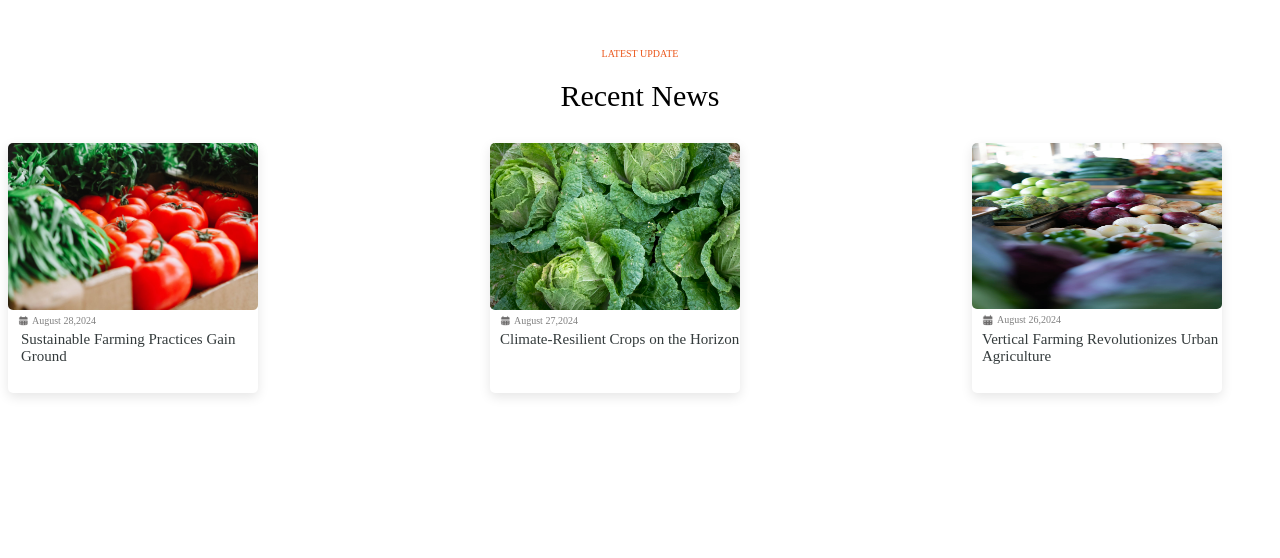
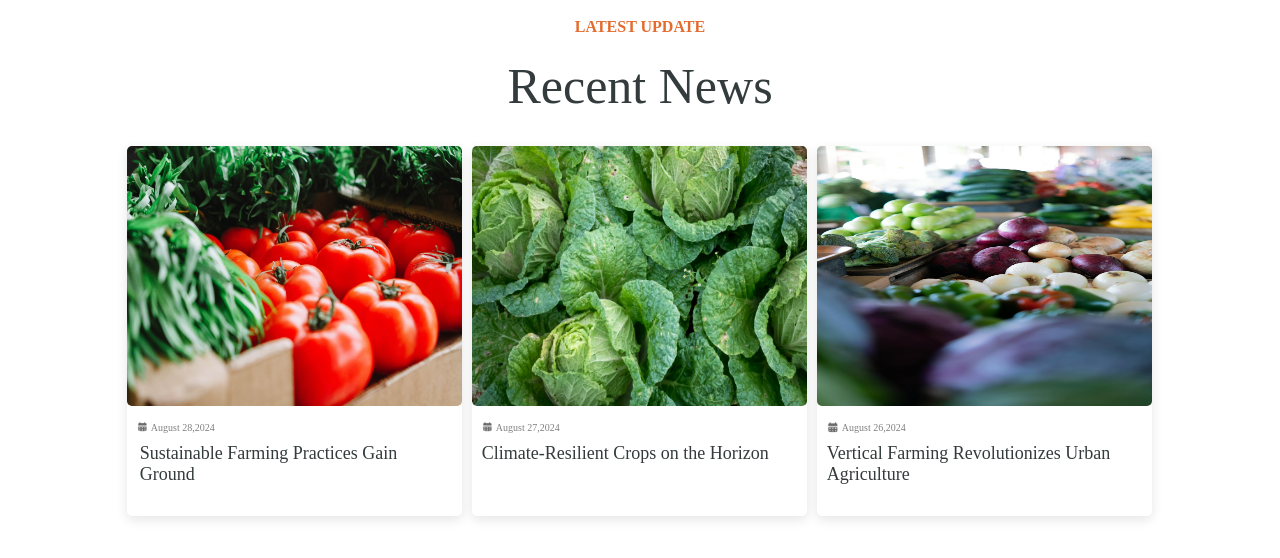
Before and after one commit to MikuuBluee/landing-page, a plain HTML site: page section-7.html in a window 1280 px wide. Drawn offline with Linux system fonts and the light colour scheme.

Commit message:
landing-page

```diff
--- a/section-7.html
+++ b/section-7.html
@@ -16,23 +16,29 @@
             justify-content: center;
         }
         .title-elta span{
-            margin-top: 40px;
-            font-size: 10px;
-            color: rgb(235,86,27);
+            font-size: 16px;
+            font-weight: 600;
+            text-transform: uppercase;
+            margin-top: 10px;
+            color: #e46b2d;
         }
         .title2-elta{
             display: flex;
             justify-content: center;
         }
         .title2-elta span{
+            color: #343B3C;
+            font-size: 50px;
+            font-weight: 300;
+            line-height: 60px;
             margin-top: 20px;
-            font-size: 30px;
             font-family: var(--e-global-typography-primary-font-family), Sans-serif;
         }
         .perent-elta{
             display: flex;
             justify-content: space-between;
-            gap: -80%;
+            margin-right: 10%;
+            gap: 5%;
         }
         .perent1-elta{
             display: flex;
@@ -43,8 +49,8 @@
             display: flex;
             flex-direction: column;
             margin-right: 900px;
-            width: 250px;
-            height: 250px;
+            width: 335px;
+            height: 370px;
             margin-top: 30px;
             background-color: white;
             border-radius: 5px;
@@ -54,7 +60,8 @@
             display: flex;
             justify-content: center;
             border-radius: 5px;
-            width: 250px;
+            width: 335px;
+            height: 260px;
 
         }
         .title3-elta{
@@ -65,14 +72,14 @@
             width: 11px;
             height: 11px;
             margin-left: 10px;
-            margin-top: 5px;
+            margin-top: 15px;
             margin-right: 3px;
         }
         .title3-elta span{
             font-family: var(--e-global-typography-primary-font-family), Sans-serif;
             font-size: 10px;
             color: gray;
-            margin-top: 5px;
+            margin-top: 16px;
         }
         .title4-elta{
             display: flex;
@@ -80,8 +87,8 @@
         }
         .title4-elta span{
             font-family: var(--e-global-typography-primary-font-family), Sans-serif;
-            font-size: 15px;
-            margin-top: 5px;
+            font-size: 18px;
+            margin-top: 10px;
             color: #343B3C;
             margin-left: 13px;
 
@@ -95,18 +102,20 @@
             display: flex;
             flex-direction: column;
             margin-right: 900px;
-            width: 250px;
-            height: 250px;
+            width: 335px;
+            height: 370px;
             margin-top: 30px;
             background-color: white;
             border-radius: 5px;
             box-shadow: 0 4px 12px rgba(0, 0, 0, 0.1);
+
         }
         .box2-elta img{
             display: flex;
             justify-content: center;
             border-radius: 5px;
-            width: 250px;
+            width: 335px;
+            height: 260px;
 
         }
         .title5-elta{
@@ -117,22 +126,22 @@
             width: 11px;
             height: 11px;
             margin-left: 10px;
-            margin-top: 5px;
+            margin-top: 15px;
             margin-right: 3px;
         }
         .title5-elta span{
             font-family: var(--e-global-typography-primary-font-family), Sans-serif;
             font-size: 10px;
             color: gray;
-            margin-top: 5px;
+            margin-top: 16px;
         }
         .title6-elta{
             display: flex;
             flex-direction: row;
         }
         .title6-elta span{
-            font-size: 15px;
-            margin-top: 5px;
+            font-size: 18px;
+            margin-top: 10px;
             font-family: var(--e-global-typography-primary-font-family), Sans-serif;
             color: #343B3C;
             margin-left: 10px;
@@ -146,8 +155,8 @@
             display: flex;
             flex-direction: column;
             margin-right: 900px;
-            width: 250px;
-            height: 250px;
+            width: 335px;
+            height: 370px;
             margin-top: 30px;
             background-color: white;
             border-radius: 5px;
@@ -157,8 +166,8 @@
             display: flex;
             justify-content: flex-start;
             border-radius: 5px;
-            width: 250px;
-            height: 166px;
+            width: 335px;
+            height: 260px;
 
         }
         .title7-elta{
@@ -169,22 +178,22 @@
             width: 12px;
             height: 12px;
             margin-left: 10px;
-            margin-top: 5px;
+            margin-top: 15px;
             margin-right: 3px;
         }
         .title7-elta span{
             font-family: var(--e-global-typography-primary-font-family), Sans-serif;
             font-size: 10px;
             color: gray;
-            margin-top: 5px;
+            margin-top: 16px;
         }
         .title8-elta{
             display: flex;
             flex-direction: row;
         }
         .title8-elta span{
-            font-size: 15px;
-            margin-top: 5px;
+            font-size: 18px;
+            margin-top: 10px;
             font-family: var(--e-global-typography-primary-font-family), Sans-serif;
             color: #343B3C;
             margin-left: 10px;
@@ -197,7 +206,7 @@
     </style>
 </head>
 <body>
-   <div class="containere">
+   <div class="container">
     <div class="title-elta">
         <span>LATEST UPDATE</span>
     </div>
@@ -207,13 +216,14 @@
     <div class="perent-elta">
     <div class="perent1-elta">
     <div class="box1-elta">
-        <img src="image/gambar-12.jpg" alt="">
+        <img src="/image/gambar-12.jpg" alt="">
         <div class="title3-elta">
             <img src="image/date.png" alt="">
             <span>August 28,2024</span>
         </div>
         <div class="title4-elta">
-            <span>Sustainable Farming Practices Gain Ground</span>
+            <span>Sustainable Farming Practices Gain<br>
+                Ground</span>
         </div>
         </div>
         </div>
```
